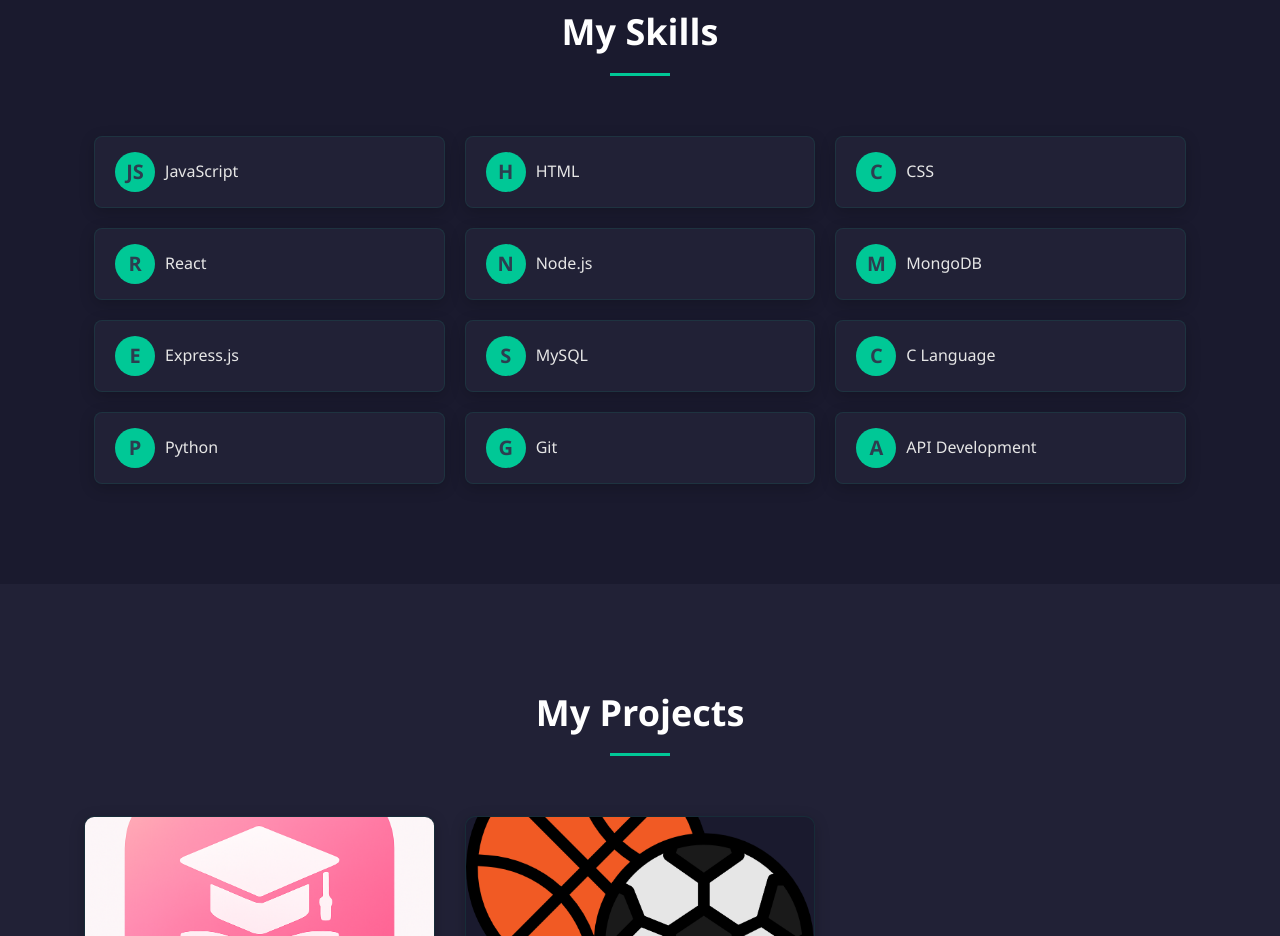
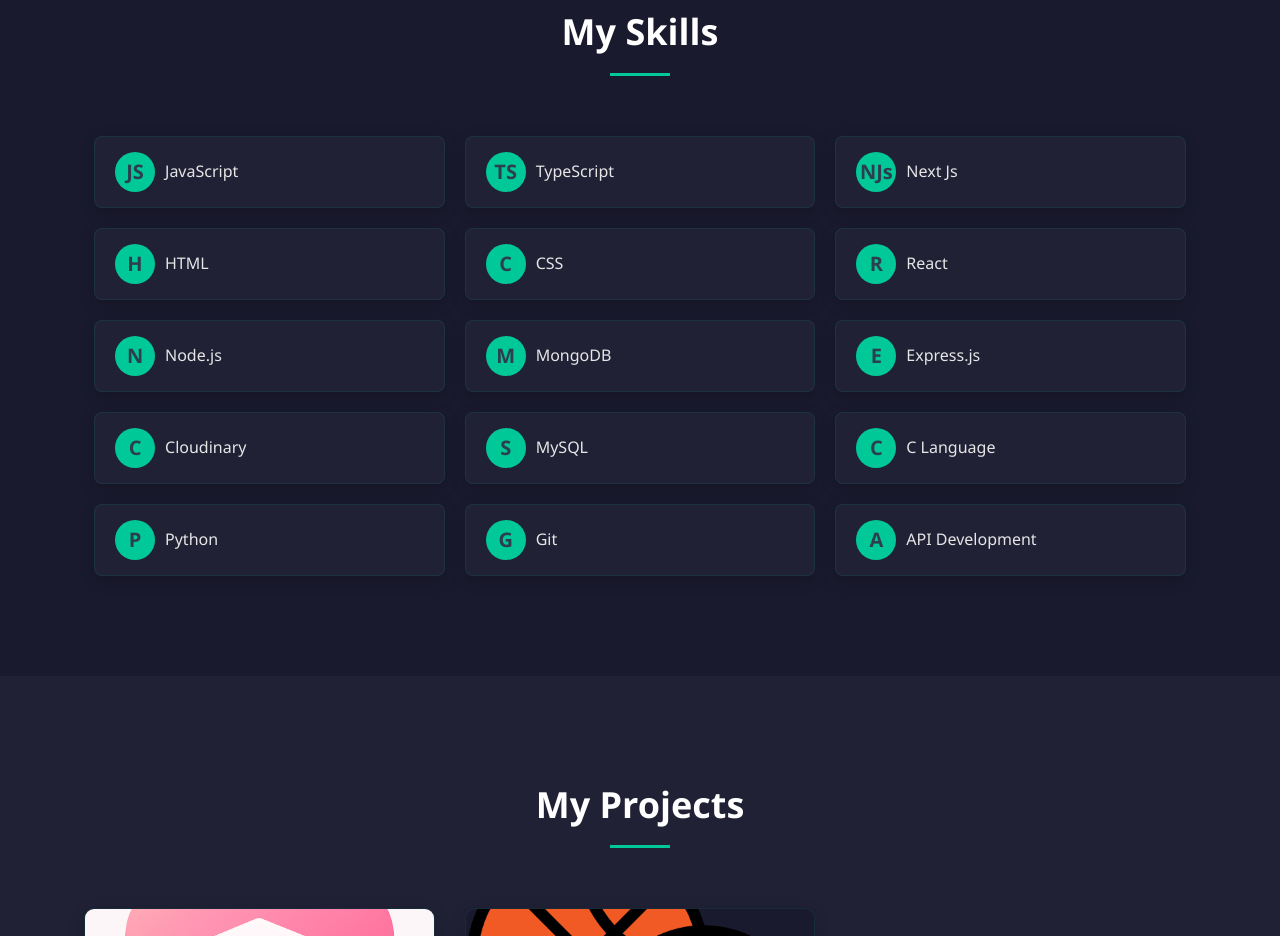
Before and after one commit to KaVipatel12/portfolio, a plain HTML site: page index.html in a window 1280 px wide. Shown: the part 1716-2652 px from the top of the page. Drawn offline with Linux system fonts and the light colour scheme.

```diff
--- a/index.html
+++ b/index.html
@@ -83,6 +83,14 @@
                     <div class="skill-text">JavaScript</div>
                 </div>
                 <div class="skill-item">
+                    <div class="skill-icon">TS</div>
+                    <div class="skill-text">TypeScript</div>
+                </div>
+                <div class="skill-item">
+                    <div class="skill-icon">NJs</div>
+                    <div class="skill-text">Next Js</div>
+                </div>
+                <div class="skill-item">
                     <div class="skill-icon">H</div>
                     <div class="skill-text">HTML</div>
                 </div>
@@ -105,6 +113,10 @@
                 <div class="skill-item">
                     <div class="skill-icon">E</div>
                     <div class="skill-text">Express.js</div>
+                </div>
+                <div class="skill-item">
+                    <div class="skill-icon">C</div>
+                    <div class="skill-text">Cloudinary</div>
                 </div>
                 <div class="skill-item">
                     <div class="skill-icon">S</div>
```
